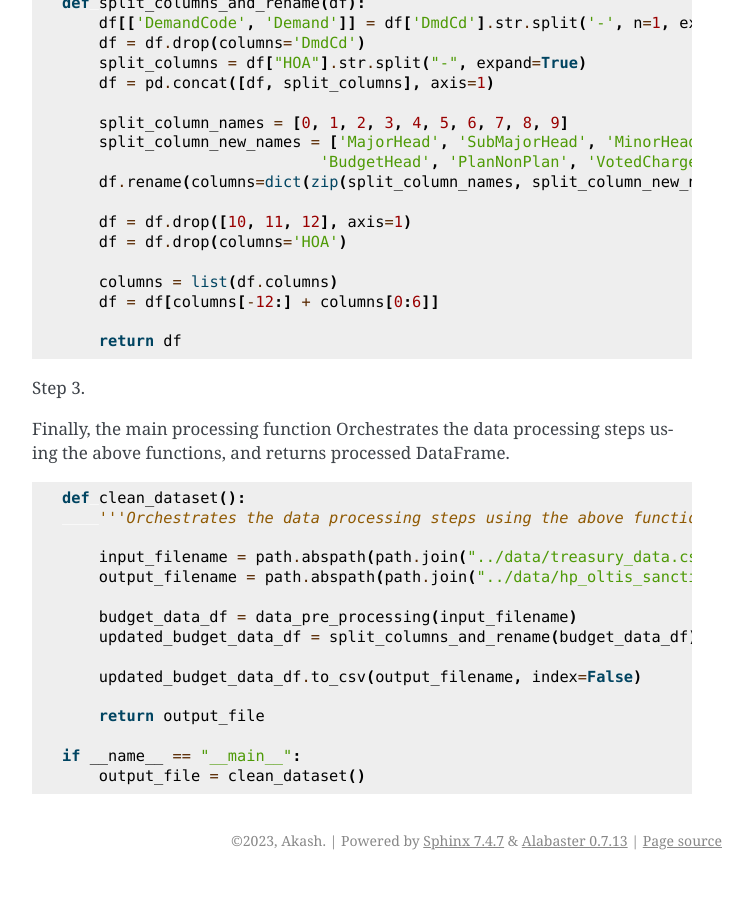
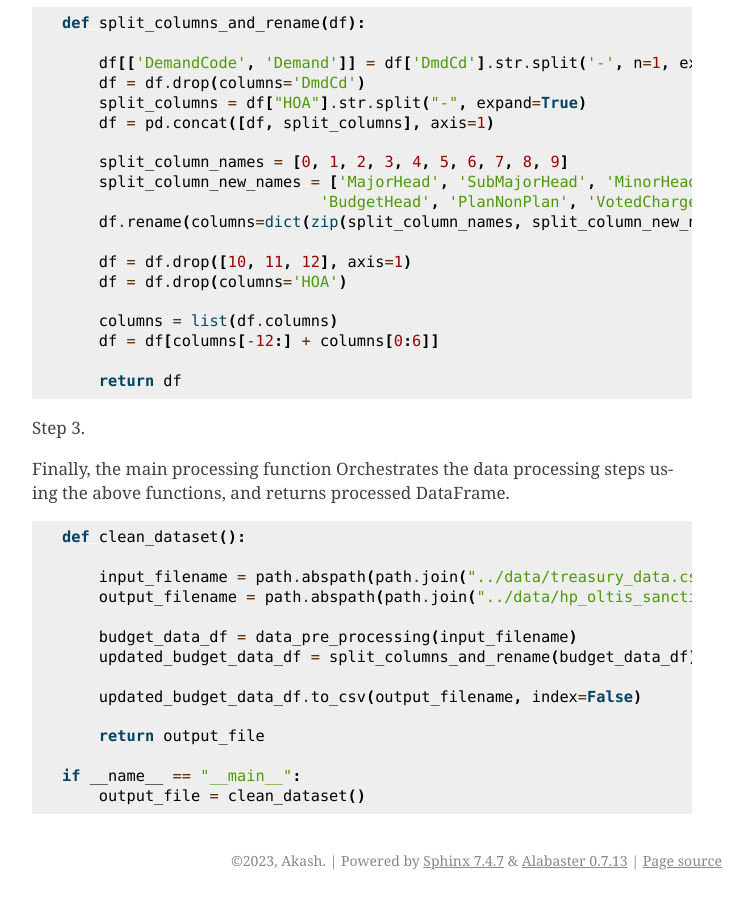
Before and after one commit to Akash-94/akash_assignment, a Sphinx documentation site: the page built from Docs/data_processing.rst, in a window 1280 px wide and 900 px high, scrolled down 1019 px. Shown: the whole window, without its empty margins (388-1141 px from the left). Built offline with Sphinx 7.4.7, drawn with Linux system fonts in a browser that asks for light colours.

Commit message:
Update data_processing.rst

```diff
--- a/Docs/data_processing.rst
+++ b/Docs/data_processing.rst
@@ -16,6 +16,7 @@
 .. code-block:: python
 
     def data_pre_processing(filename):
+
         df = pd.read_csv(file, skiprows=1, header=None)
         df = df.drop([0, 1])               # drops 1st & Grand Total rows
         df = df.drop([8,9,10,11], axis=1)  # drops empty columns
@@ -37,6 +38,7 @@
 .. code-block:: python
 
     def split_columns_and_rename(df):
+
         df[['DemandCode', 'Demand']] = df['DmdCd'].str.split('-', n=1, expand=True)
         df = df.drop(columns='DmdCd')
         split_columns = df["HOA"].str.split("-", expand=True)
@@ -62,7 +64,6 @@
 .. code-block:: python
 
     def clean_dataset():
-        '''Orchestrates the data processing steps using the above functions and returns the final processed DataFrame.'''
 
         input_filename = path.abspath(path.join("../data/treasury_data.csv"))
         output_filename = path.abspath(path.join("../data/hp_oltis_sanctioned_budget"))
```
